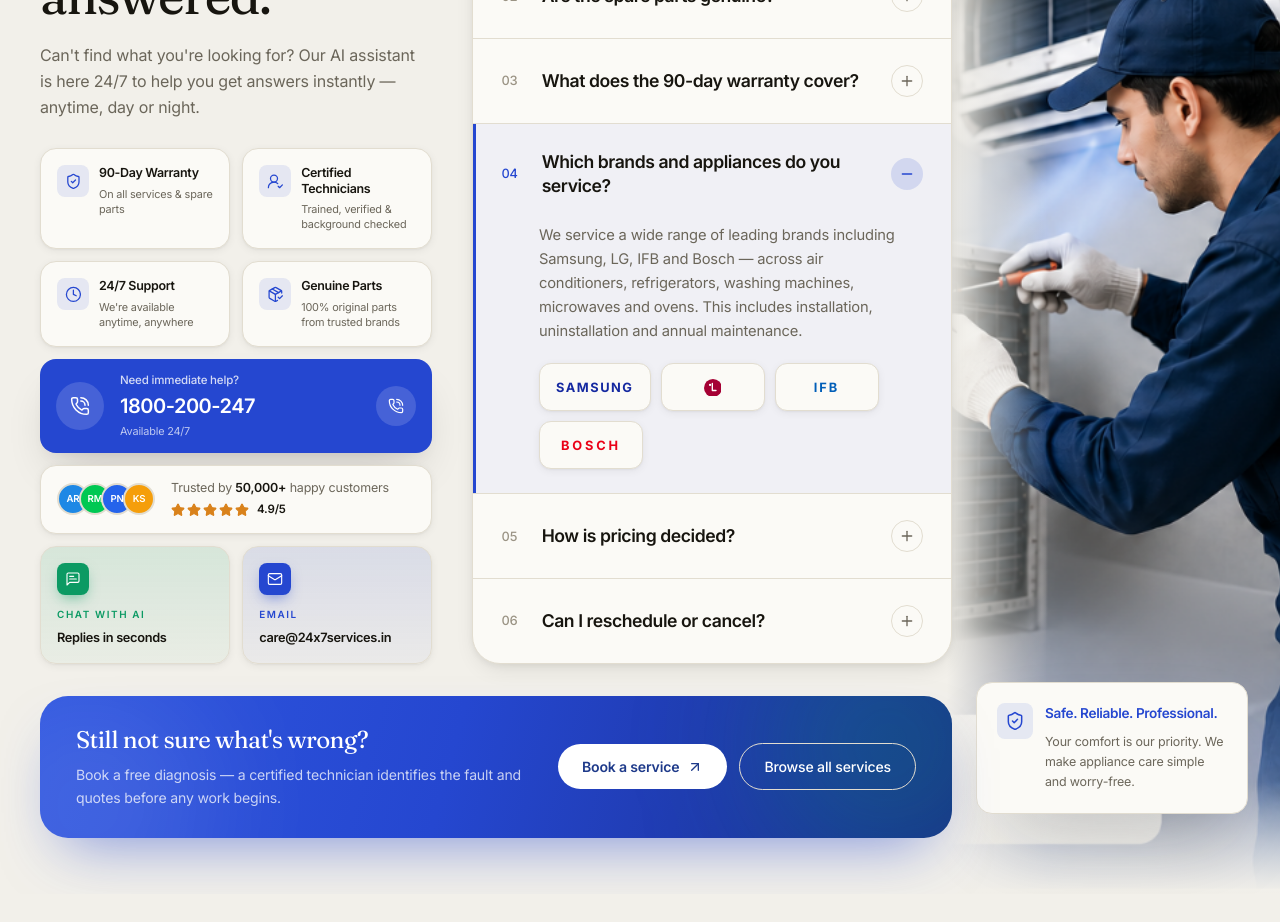
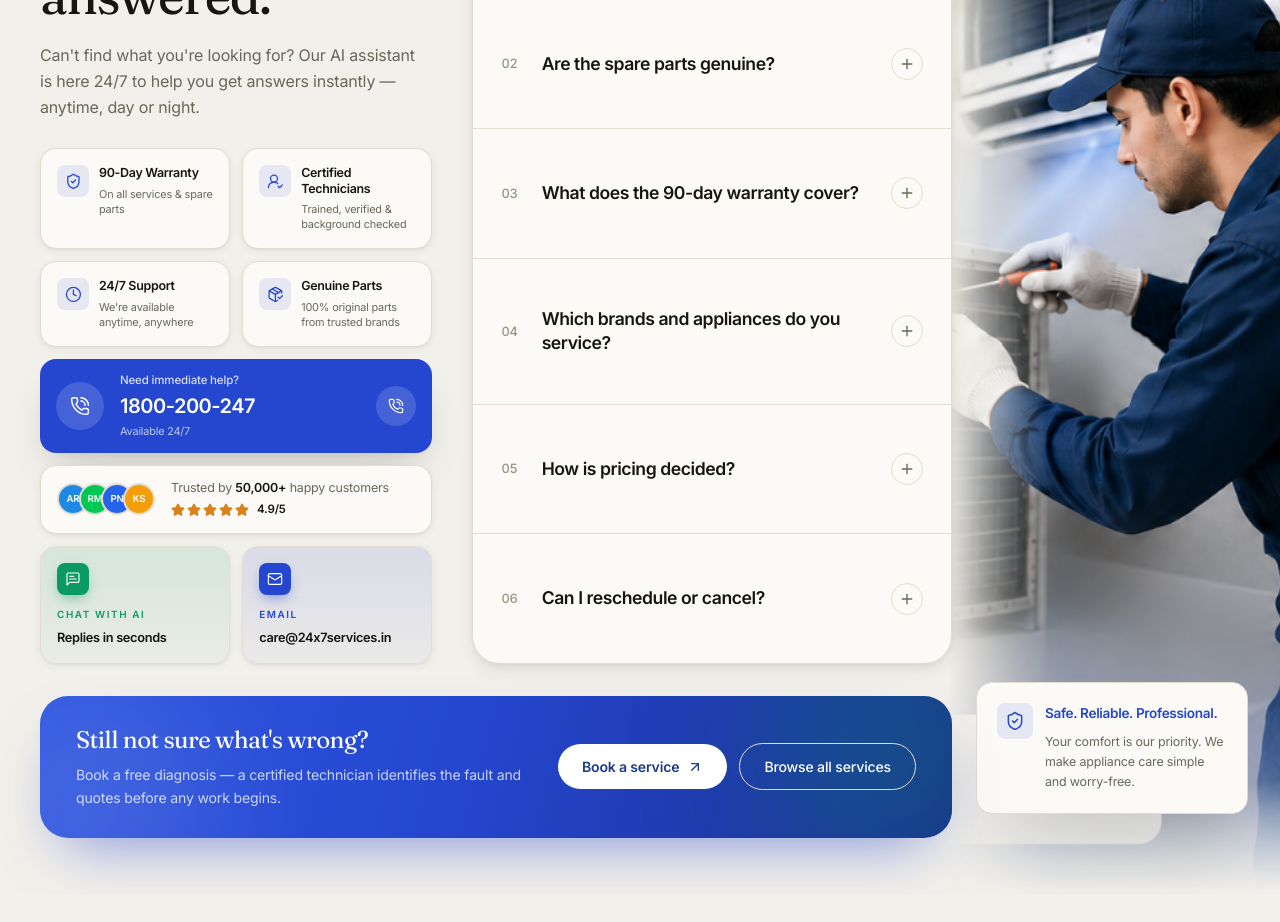
Before and after one commit to Tanveersultana125/24X7services, a Next.js app: page /plans in a window 1280 px wide. Shown: the part 2740-3662 px from the top of the page. Built offline with nearby package versions, Linux system fonts and the light colour scheme.

Commit message:
Start every FAQ row collapsed instead of pre-opening the brands answer

```diff
--- a/src/components/site/Faq.tsx
+++ b/src/components/site/Faq.tsx
@@ -45,7 +45,8 @@
 ];
 
 export function Faq() {
-  const [open, setOpen] = useState<number | null>(3);
+  // Everything starts collapsed — an answer opens only when its row is clicked.
+  const [open, setOpen] = useState<number | null>(null);
 
   return (
     <section id="faq" className="relative scroll-mt-28 overflow-hidden pb-12 pt-14 sm:pb-14 sm:pt-20">
```
